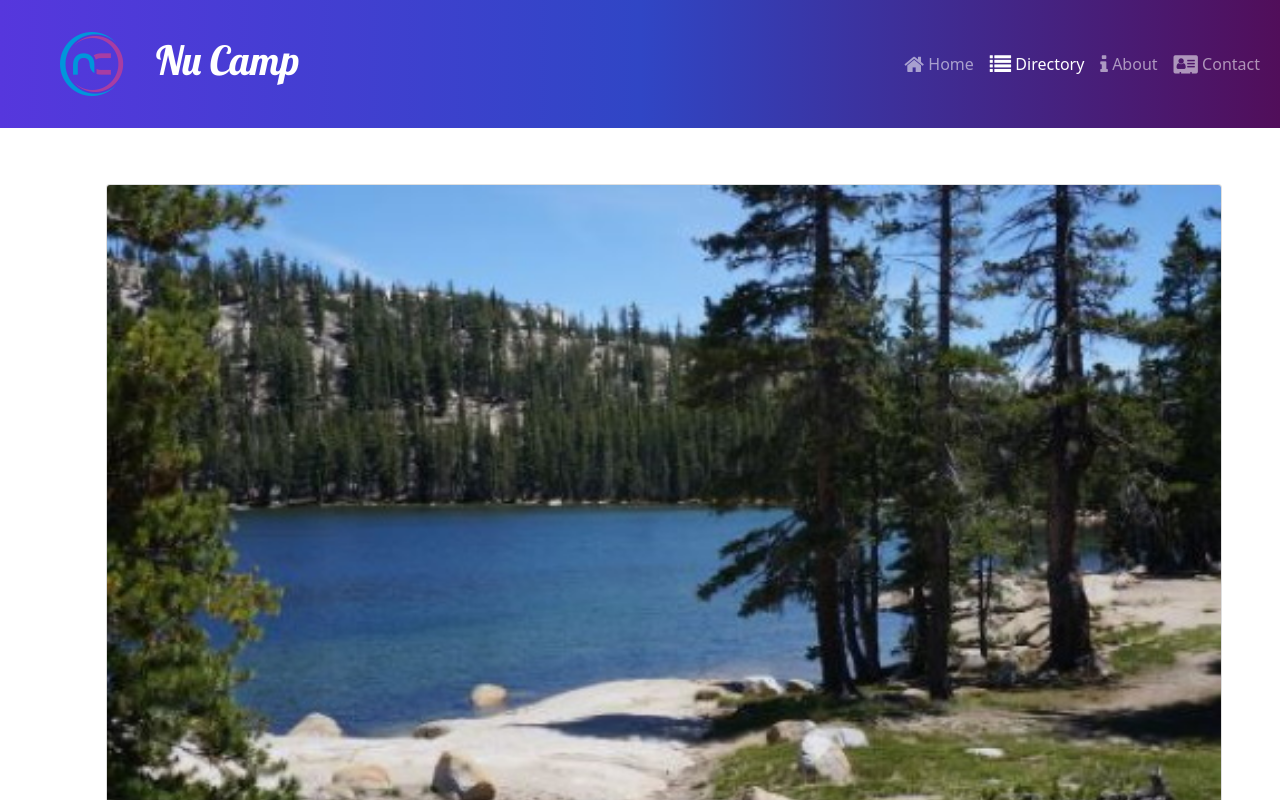
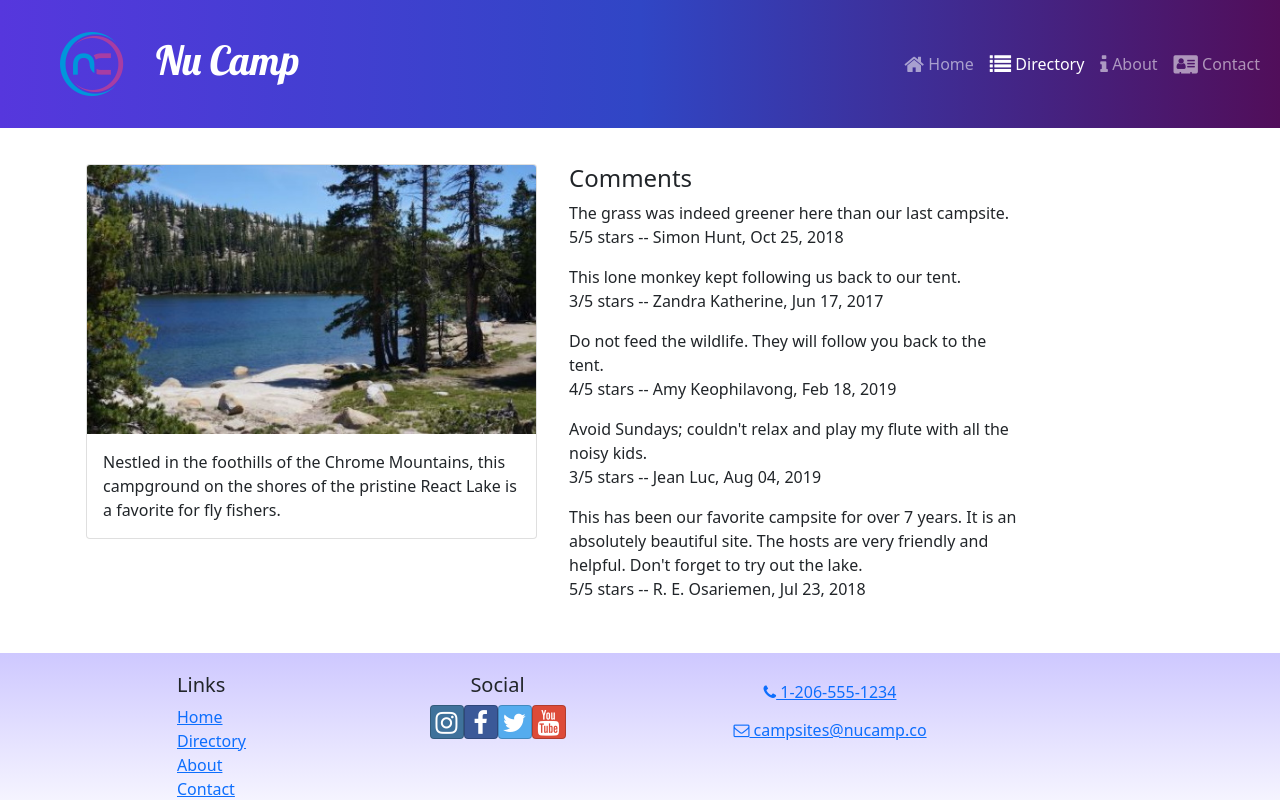
Before and after one commit to E9-P8/CampingSite_React, a React (Create React App) app: page /directory/0 in a window 1280 px wide. Shown: the top 800 px of the page. Built offline with nearby package versions, Linux system fonts and the light colour scheme.

Commit message:
Comments

```diff
--- /dev/null
+++ b/src/app/utils/formatDate.js
@@ -0,0 +1,7 @@
+export const formatDate = (date) => {
+  return new Intl.DateTimeFormat("en-US", {
+    year: "numeric",
+    month: "short",
+    day: "2-digit",
+  }).format(new Date(Date.parse(date)));
+};
--- a/src/features/campsites/CampsiteDetail.js
+++ b/src/features/campsites/CampsiteDetail.js
@@ -3,7 +3,7 @@
 const CampsiteDetail = ({ campsite }) => {
   const { image, name, description } = campsite;
   return (
-    <Col md="12" e className="m-4">
+    <Col md="5" e className="m-1">
       <Card>
         <CardImg top src={image} alt={name} />
         <CardBody>
--- /dev/null
+++ b/src/features/comments/Comments.js
@@ -0,0 +1,14 @@
+import { formatDate } from "../../app/utils/formatDate";
+
+const Comment = ({ comment }) => {
+  const { text: commentText, rating, author, date } = comment;
+  return (
+    <p>
+      {commentText}
+      <br />
+      {rating}/5 stars -- {author}, {formatDate(date)}
+    </p>
+  );
+};
+
+export default Comment;
--- /dev/null
+++ b/src/features/comments/CommentsList.js
@@ -0,0 +1,25 @@
+import { Col } from "reactstrap";
+import Comment from "./Comments";
+import { selectCommentsByCampsiteId } from "./commentsSlice";
+
+const CommentsList = ({ campsiteId }) => {
+  const comments = selectCommentsByCampsiteId(campsiteId);
+
+  if (comments && comments.length > 0) {
+    return (
+      <Col md="5" className="m-1">
+        <h4>Comments</h4>
+        {comments.map((comment) => {
+          return <Comment key={comment.id} comment={comment} />;
+        })}
+      </Col>
+    );
+  }
+  return (
+    <Col md="5" className="m-1">
+      There are no comments for this campsite yet
+    </Col>
+  );
+};
+
+export default CommentsList;
--- /dev/null
+++ b/src/features/comments/commentsSlice.js
@@ -0,0 +1,7 @@
+import { COMMENTS } from "../../app/shared/COMMENTS";
+
+export const selectCommentsByCampsiteId = (campsiteId) => {
+  return COMMENTS.filter(
+    (comment) => comment.campsiteId === parseInt(campsiteId)
+  );
+};
--- a/src/pages/CampsiteDetailPage.js
+++ b/src/pages/CampsiteDetailPage.js
@@ -2,6 +2,7 @@
 import { useParams } from "react-router-dom";
 import { selectCampsiteById } from "../features/campsites/campsitesSlice";
 import CampsiteDetail from "../features/campsites/CampsiteDetail";
+import CommentsList from "../features/comments/CommentsList";
 
 const CampsiteDetailPage = () => {
   const { campsiteId } = useParams();
@@ -11,6 +12,7 @@
     <Container>
       <Row>
         <CampsiteDetail campsite={campsite} />
+        <CommentsList campsiteId={campsiteId} />
       </Row>
     </Container>
   );
```
